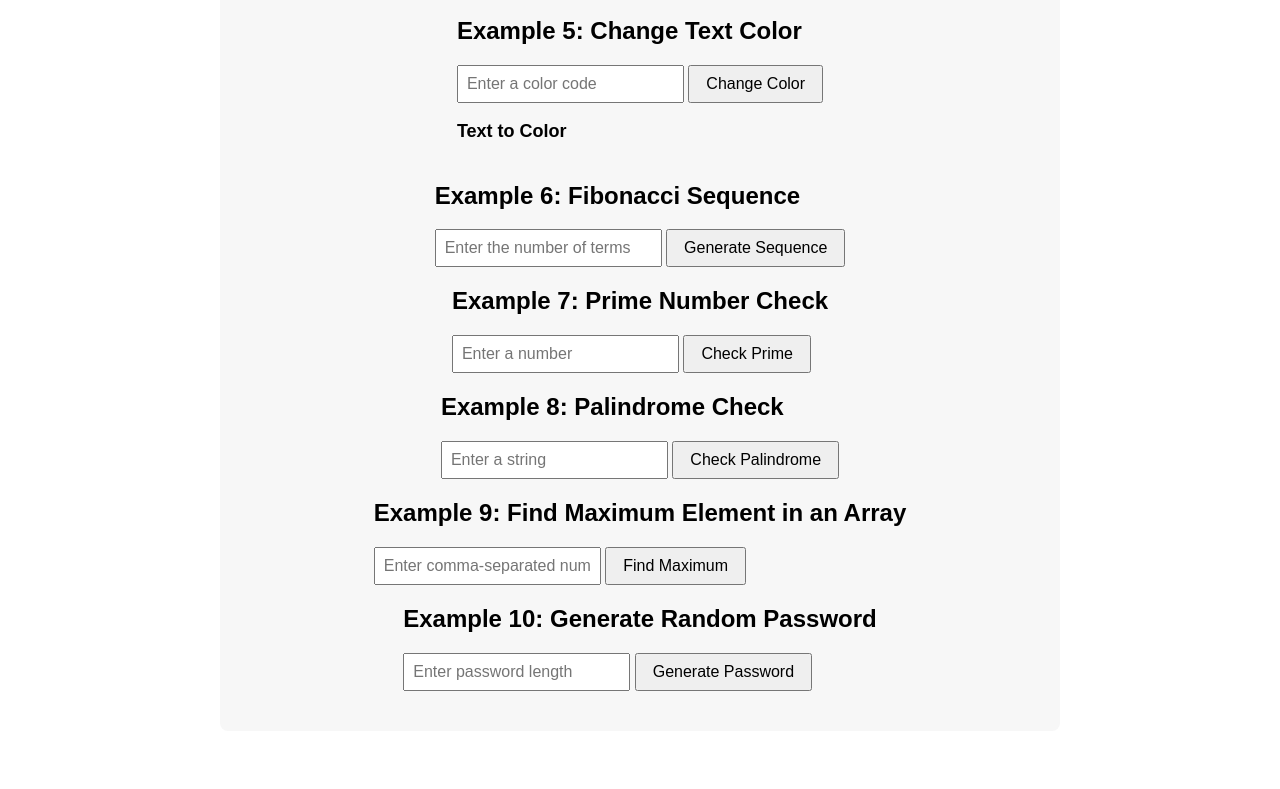
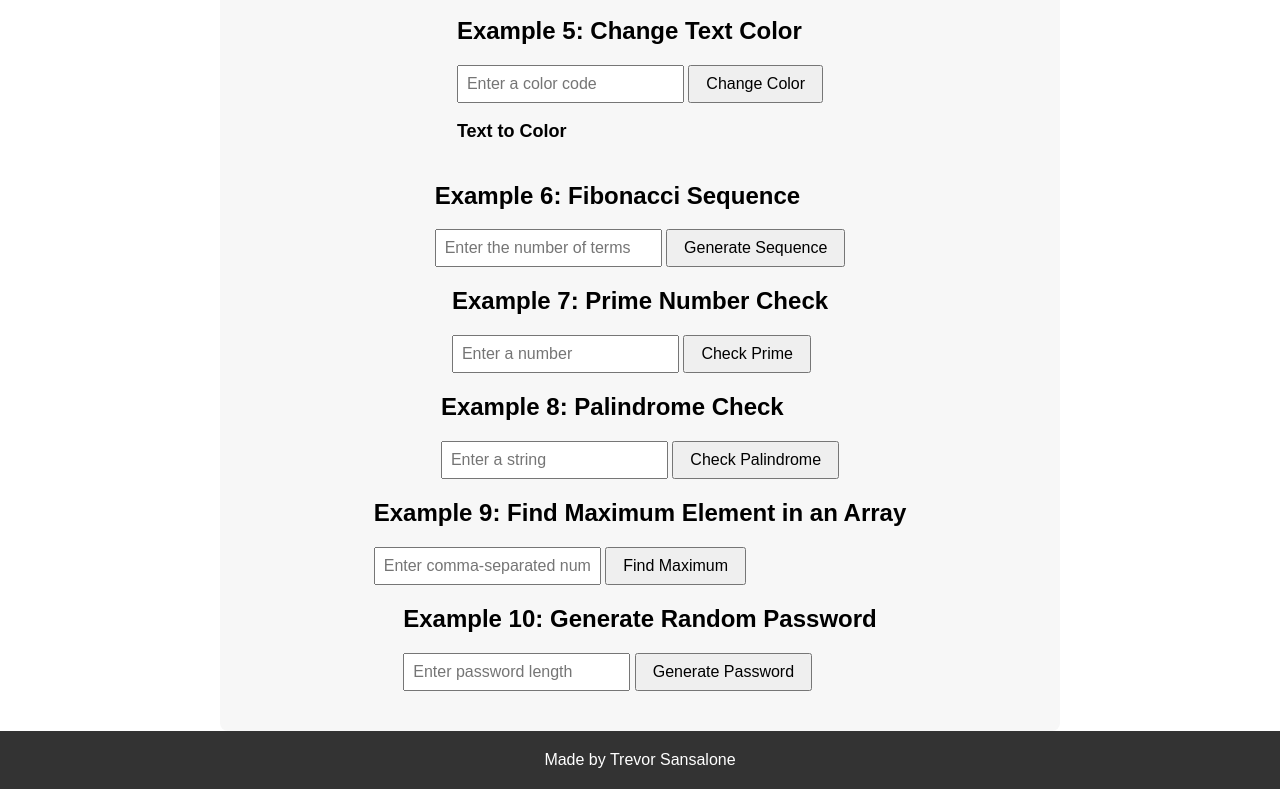
Before and after one commit to trevorks1/javascriptfunc, a plain HTML site: page index.html in a window 1280 px wide. Shown: the part 521-1310 px from the top of the page. Before the commit the page ends 1252 px from the top, so only its background shows below. Drawn offline with Linux system fonts and the light colour scheme.

Commit message:
adding some styling and new functions

```diff
--- a/index.html
+++ b/index.html
@@ -116,6 +116,9 @@
             <div id="randomPasswordResult"></div>
         </div>
     </div>
+    <footer>
+        Made by Trevor Sansalone
+    </footer>
     <script src="app.js"></script>
 </body>
 </html>
--- a/styles.css
+++ b/styles.css
@@ -88,3 +88,12 @@ button {
     font-weight: bold;
     margin-bottom: 20px;
 }
+
+/* Footer styles */
+footer {
+    background-color: #333; /* Dark greyish background color */
+    color: white; /* White text color */
+    padding: 20px;
+    width: 100%;
+    text-align: center; /* Center-align text */
+}
```
